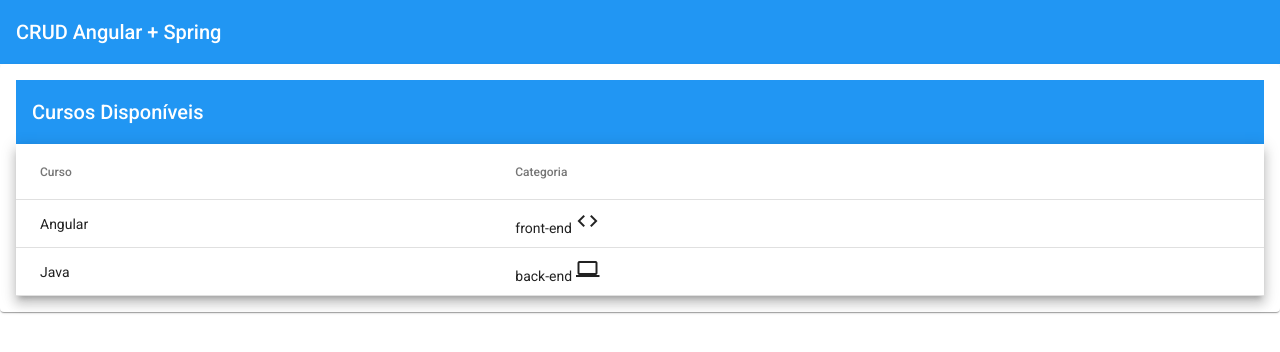
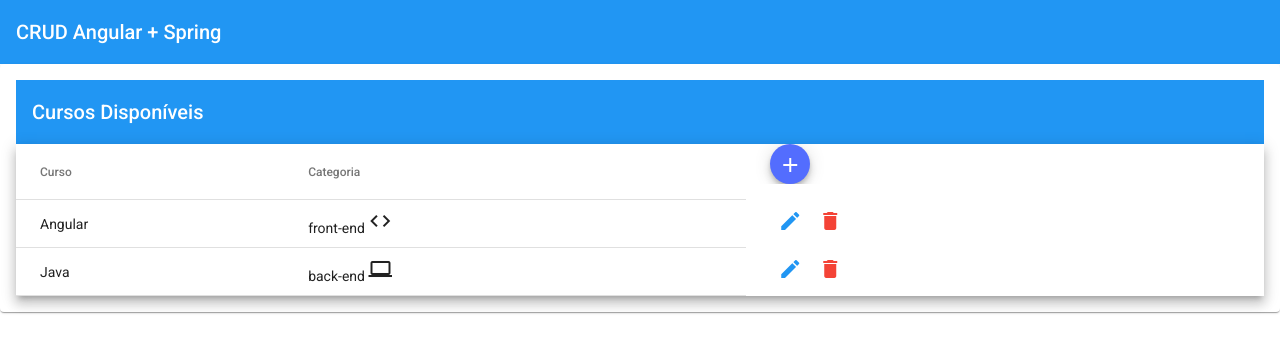
Before and after one commit to raphaelfontoura/crud-angular-spring, an Angular app in the folder crud-angular/: page /courses in a window 1280 px wide. Shown: the top 352 px of the page. Built offline with nearby package versions, Linux system fonts and the light colour scheme.

Commit message:
Add actions to form and component to form course

```diff
--- /dev/null
+++ b/crud-angular/src/app/courses/course-form/course-form.component.html
@@ -0,0 +1 @@
+<p>course-form works!</p>
--- /dev/null
+++ b/crud-angular/src/app/courses/course-form/course-form.component.ts
@@ -0,0 +1,15 @@
+import { Component, OnInit } from '@angular/core';
+
+@Component({
+  selector: 'app-course-form',
+  templateUrl: './course-form.component.html',
+  styleUrls: ['./course-form.component.scss']
+})
+export class CourseFormComponent implements OnInit {
+
+  constructor() { }
+
+  ngOnInit(): void {
+  }
+
+}
--- a/crud-angular/src/app/courses/courses-routing.module.ts
+++ b/crud-angular/src/app/courses/courses-routing.module.ts
@@ -1,10 +1,12 @@
 import { NgModule } from '@angular/core';
 import { RouterModule, Routes } from '@angular/router';
 
+import { CourseFormComponent } from './course-form/course-form.component';
 import { CoursesComponent } from './courses/courses.component';
 
 const routes: Routes = [
-  { path: '', component: CoursesComponent }
+  { path: '', component: CoursesComponent },
+  { path: 'new', component: CourseFormComponent }
 ];
 
 @NgModule({
--- a/crud-angular/src/app/courses/courses.module.ts
+++ b/crud-angular/src/app/courses/courses.module.ts
@@ -5,10 +5,12 @@ import { SharedModule } from '../shared/shared.module';
 
 import { CoursesRoutingModule } from './courses-routing.module';
 import { CoursesComponent } from './courses/courses.component';
+import { CourseFormComponent } from './course-form/course-form.component';
 
 @NgModule({
   declarations: [
-    CoursesComponent
+    CoursesComponent,
+    CourseFormComponent
   ],
   imports: [
     CommonModule,
--- a/crud-angular/src/app/courses/courses/courses.component.html
+++ b/crud-angular/src/app/courses/courses/courses.component.html
@@ -7,18 +7,35 @@
   <div *ngIf="courses$ | async as courses; else loading">
     <table mat-table [dataSource]="courses" class="mat-elevation-z8">
 
-      <!-- Position Column -->
+      <!-- Courses Column -->
       <ng-container matColumnDef="name">
         <th mat-header-cell *matHeaderCellDef> Curso </th>
         <td mat-cell *matCellDef="let course"> {{ course.name }} </td>
       </ng-container>
 
-      <!-- Name Column -->
+      <!-- Categories Column -->
       <ng-container matColumnDef="category">
         <th mat-header-cell *matHeaderCellDef> Categoria </th>
         <td mat-cell *matCellDef="let course"> {{ course.category }}
           <mat-icon aria-hidden="false" aria-label="Categoria do Curso">{{ course.category | category }}</mat-icon>
         </td>
+      </ng-container>
+
+      <!-- Actions Column -->
+      <ng-container matColumnDef="actions">
+        <mat-header-cell *matHeaderCellDef>
+          <button mat-mini-fab color="accent" aria-label="Adicionar um curso">
+            <mat-icon (click)="onAdd()">add</mat-icon>
+          </button>
+        </mat-header-cell>
+        <mat-cell *matCellDef="let course">
+          <button mat-icon-button color="primary" aria-label="Editar curso">
+            <mat-icon>edit</mat-icon>
+          </button>
+          <button mat-icon-button color="warn" aria-label="Remover curso">
+            <mat-icon>delete</mat-icon>
+          </button>
+        </mat-cell>
       </ng-container>
 
       <tr mat-header-row *matHeaderRowDef="displayedColumns"></tr>
--- a/crud-angular/src/app/courses/courses/courses.component.ts
+++ b/crud-angular/src/app/courses/courses/courses.component.ts
@@ -6,6 +6,7 @@ import { catchError } from 'rxjs/operators';
 
 import { CoursesService } from '../services/courses.service';
 import { Course } from './../model/course';
+import { ActivatedRoute, Router } from '@angular/router';
 
 @Component({
   selector: 'app-courses',
@@ -15,12 +16,14 @@ import { Course } from './../model/course';
 export class CoursesComponent implements OnInit {
 
   courses$: Observable<Course[]>;
-  displayedColumns = ['name', 'category'];
+  displayedColumns = ['name', 'category', 'actions'];
   // coursesService: CoursesService;
 
   constructor(
     private coursesService: CoursesService,
-    public dialog: MatDialog
+    public dialog: MatDialog,
+    private router: Router,
+    private route: ActivatedRoute
     ) {
     // this.courses = [];
     // this.coursesService = new CoursesService();
@@ -43,4 +46,8 @@ export class CoursesComponent implements OnInit {
     });
   }
 
+  onAdd() {
+    this.router.navigate(['new'], {relativeTo: this.route});
+  }
+
 }
--- a/crud-angular/src/app/courses/services/courses.service.ts
+++ b/crud-angular/src/app/courses/services/courses.service.ts
@@ -9,7 +9,7 @@ import { delay, first, take, tap } from 'rxjs/operators';
 })
 export class CoursesService {
 
-  private readonly API = '/assets/courses.json';
+  private readonly API = '../../../assets/courses.json'; // http://localhost:8080/api/courses
 
   constructor(private httpClient: HttpClient) { }
 
```
Also changed, not shown: crud-angular/src/app/courses/course-form/course-form.component.scss (added), 1 other file (tests, documents, lock files or other folders).
